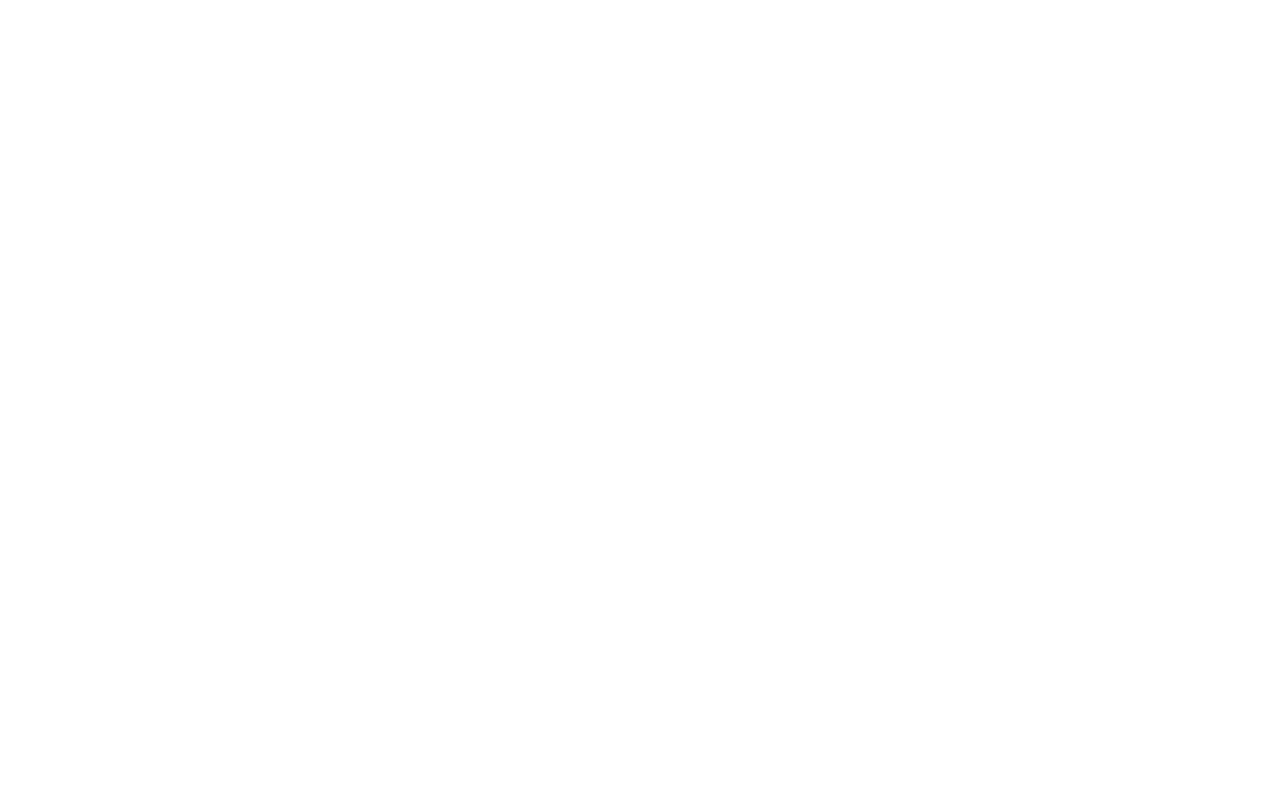
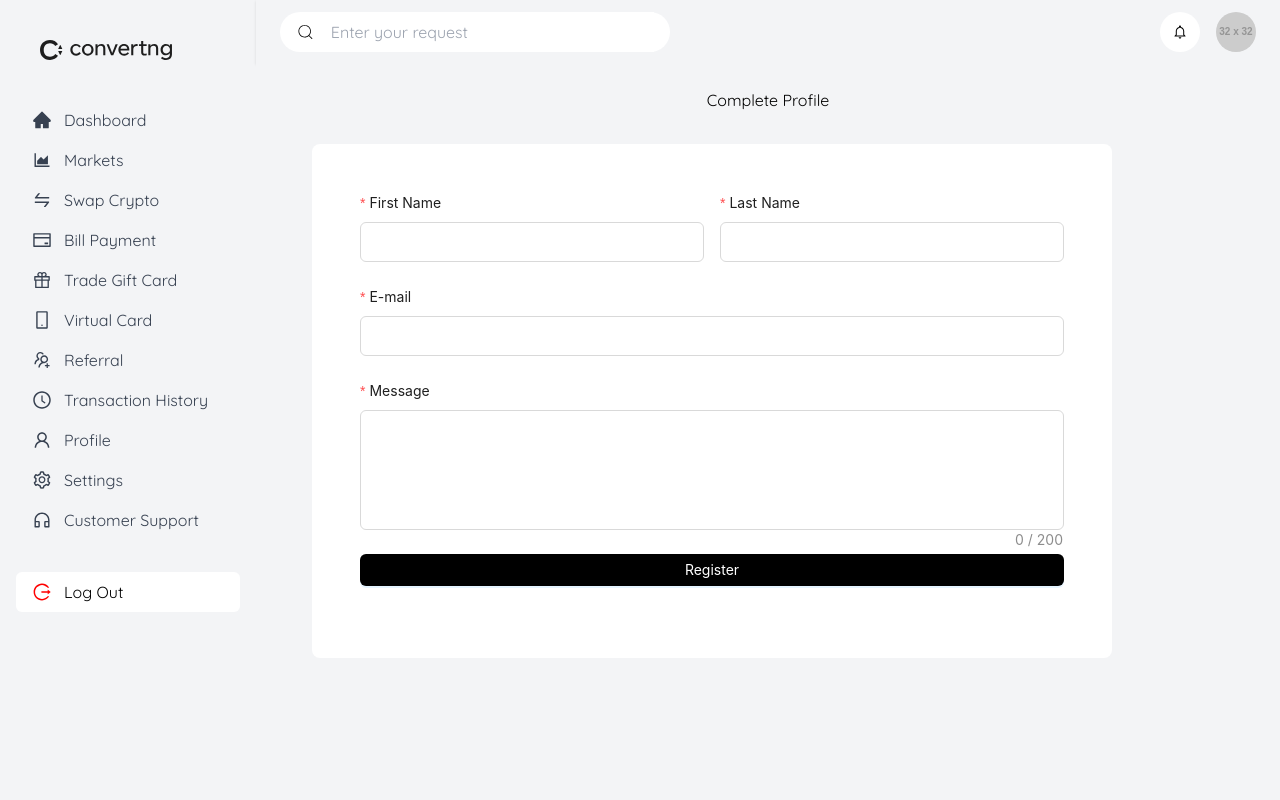
Before and after one commit to romeoscript/convertNg, a React (Vite) app: page /dashboard/profile in a window 1280 px wide. Before the commit this address had no page. Shown: the top 800 px of the page. Built offline with nearby package versions, Linux system fonts and the light colour scheme.

Commit message:
updating email

```diff
--- a/src/App.css
+++ b/src/App.css
@@ -2,7 +2,6 @@
 @import url('https://fonts.googleapis.com/css2?family=Quicksand:wght@300..700&display=swap');
 
 #root {
-  max-width: 1280px;
   margin: 0 auto;
   text-align: center;
   font-family: 'Quicksand', sans-serif;
--- a/src/App.jsx
+++ b/src/App.jsx
@@ -10,6 +10,7 @@
 import LoginPage from "./pages/LoginPage";
 import SignUpPage from "./pages/SignUpPage";
 import DashLayout from "./layout/DashLayout";
+import Profile from "./pages/Dashb/Profile";
 // import AdminDashboard from "./pages/admin/AdminDashboard";
 
 function App() {
@@ -31,7 +32,7 @@
             {/* Add more admin routes here */}
           </Route>
           <Route path="/dashboard" element={<DashLayout />}>
-            <Route path="login" element={<LoginPage />} />
+            <Route path="profile" element={<Profile />} />
             <Route path="register" element={<SignUpPage />} />
             {/* Add more admin routes here */}
           </Route>
--- a/src/components/DashbNav.jsx
+++ b/src/components/DashbNav.jsx
@@ -1,21 +1,26 @@
 import React from "react";
+import { CiSearch } from "react-icons/ci";
+import { IoMdNotificationsOutline } from "react-icons/io";
 
 const DashbNav = () => {
   return (
     <div className="w-full bg-gray-100 h-16 flex items-center justify-between px-6 shadow">
-      <div className="w-2/5">
+      <div className="w-2/5 flex items-center rounded-full bg-white px-4">
+        <CiSearch className="font-bold text-xl" />
         <input
           type="text"
           placeholder="Enter your request"
-          className="w-full px-4 py-2  rounded-full"
+          className="w-full px-4 py-2  outline-none "
         />
       </div>
       <div className="flex items-center space-x-4">
-        <button className="w-8 h-8 bg-gray-200 rounded-full"></button>
+        <button className="w-10 h-10  bg-white rounded-full flex items-center justify-center">
+          <IoMdNotificationsOutline />
+        </button>
         <img
           src="https://via.placeholder.com/32"
           alt="User Profile"
-          className="w-8 h-8 rounded-full"
+          className="w-10 h-10 rounded-full"
         />
       </div>
     </div>
--- a/src/layout/DashLayout.jsx
+++ b/src/layout/DashLayout.jsx
@@ -7,7 +7,7 @@
 const DashLayout = () => {
   return (
     <>
-    <div className="flex h-screen">
+    <div className="flex h-screen w-screen">
       <Sidebar />
       <div className="flex-1 flex flex-col">
         <DashbNav />
--- a/src/layout/Main.jsx
+++ b/src/layout/Main.jsx
@@ -7,7 +7,7 @@
   return (
     <div className="min-h-screen ">
       <Navbar />
-      <main className="flex-grow container mx-auto py-8 max-w-7xl  mt-[2rem]">
+      <main className="flex-grow container  mx-auto py-8 max-w-8xl  mt-[2rem]">
         <Outlet />
       </main>
       <Footer />
--- /dev/null
+++ b/src/pages/Dashb/Profile.jsx
@@ -0,0 +1,108 @@
+import React from "react";
+import { Button, Form, Input, Select } from "antd";
+const { Option } = Select;
+
+const Profile = () => {
+  const [form] = Form.useForm();
+  const onFinish = (values) => {
+    console.log("Received values of form: ", values);
+  };
+
+  return (
+    <div>
+      <h2>Complete Profile</h2>
+
+      <Form
+        form={form}
+        name="register"
+        onFinish={onFinish}
+        style={{
+          maxWidth: 800,
+        }}
+        layout="vertical"
+        autoComplete="off"
+        scrollToFirstError
+        className="max-md:w-[90%] max-md:m-auto bg-white p-[3rem] rounded-lg m-[2rem]"
+      >
+        <div className="flex gap-4">
+          <Form.Item
+            name="fname"
+            label="First Name"
+            className="w-full"
+            rules={[
+              {
+                type: "text",
+              },
+              {
+                required: true,
+                message: "Please input your First Name",
+              },
+            ]}
+          >
+            <Input className="w-full p-[0.5rem]" />
+          </Form.Item>
+          <Form.Item
+            name="lname"
+            label="Last Name"
+            className="w-full"
+            rules={[
+              {
+                type: "text",
+              },
+              {
+                required: true,
+                message: "Please input your Last Name!",
+              },
+            ]}
+          >
+            <Input className="p-[0.5rem]" />
+          </Form.Item>
+        </div>
+        <Form.Item
+          name="email"
+          label="E-mail"
+          rules={[
+            {
+              type: "email",
+              message: "The input is not valid E-mail!",
+            },
+            {
+              required: true,
+              message: "Please input your E-mail!",
+            },
+          ]}
+        >
+          <Input className="p-[0.5rem]" />
+        </Form.Item>
+
+        <Form.Item
+          name="Message"
+          label="Message"
+          rules={[
+            {
+              required: true,
+              message: "send us a message",
+            },
+          ]}
+        >
+          <Input.TextArea
+            showCount
+            maxLength={200}
+            style={{
+              height: 120,
+              resize: "none",
+            }}
+          />
+        </Form.Item>
+
+        <Form.Item>
+          <Button type="primary" className="w-full bg-black" htmlType="submit">
+            Register
+          </Button>
+        </Form.Item>
+      </Form>
+    </div>
+  );
+};
+
+export default Profile;
```
